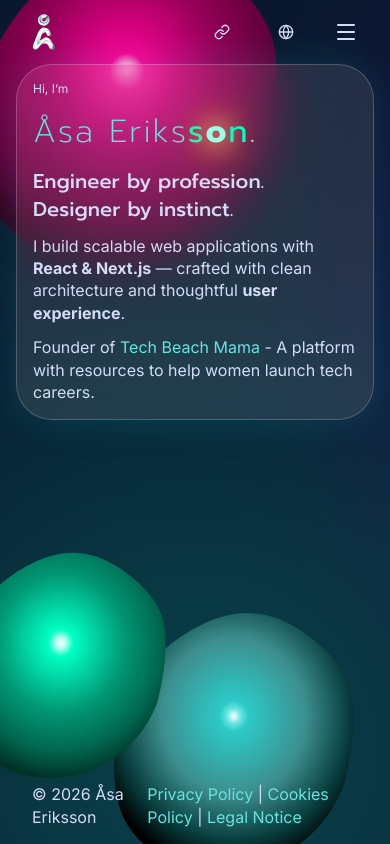
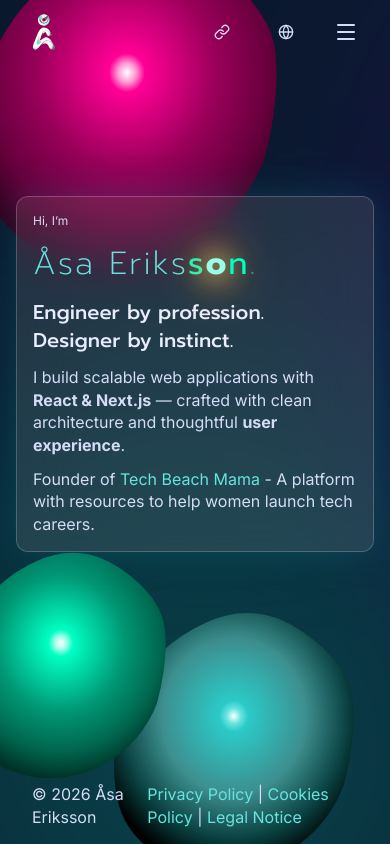
Before and after one commit to Bjornhona/asa-eriksson-portfolio, a Next.js app: page /en in a window 390 px wide. Built offline with nearby package versions, Linux system fonts and the light colour scheme.

Commit message:
rounded corders made responsive

```diff
--- a/src/app/[locale]/page.tsx
+++ b/src/app/[locale]/page.tsx
@@ -34,7 +34,7 @@ export default function Home() {
       <MistBackground />
       <FloatingBlobs />
       <div className="absolute inset-0 flex items-center justify-center z-10 px-4 sm:px-6 md:px-8">
-        <main className="flex flex-col min-h-screen w-full max-w-lg flex-start justify-between py-16 sm:py-20 md:py-24 lg:py-[120px]">
+        <main className="flex flex-col min-h-screen w-full max-w-lg flex-start justify-center mb-24">
           <GlassCard>
             <motion.div
               className="flex flex-col items-start text-left gap-3 sm:gap-6"
--- a/src/components/GlassCard/GlassCard.tsx
+++ b/src/components/GlassCard/GlassCard.tsx
@@ -17,7 +17,7 @@ export default function GlassCard({
 }: GlassCardProps) {
   return (
     <motion.div
-      className={`relative w-full max-w-[min(600px,calc(100vw-2rem))] min-h-[280px] sm:min-h-[360px] md:min-h-[420px] ${className}`}
+      className={`relative w-fit min-h-fit ${className}`}
       style={
         width || height
           ? {
@@ -31,11 +31,11 @@ export default function GlassCard({
       transition={{ duration: 0.6, ease: "easeOut" }}
     >
       {/* Outer Glow */}
-      <div className="absolute inset-0 blur-3xl opacity-40 bg-blue-500/20 rounded-[10%]" />
+      <div className="absolute inset-0 blur-3xl opacity-40 bg-blue-500/20 rounded-lg" />
 
       {/* Glass Layer */}
       <div
-        className="relative h-full w-full backdrop-blur-xl bg-white/10 border border-white/20 shadow-[0_0_40px_rgba(34,211,238,0.15)] rounded-[10%] p-4 sm:p-8 md:p-16"
+        className="relative w-fit backdrop-blur-xl bg-white/10 border border-white/20 shadow-[0_0_40px_rgba(34,211,238,0.15)] rounded-md sm:rounded-lg md:rounded-xl p-4 sm:p-8 md:p-16"
       >
         {children}
       </div>
--- a/src/styles/globals.css
+++ b/src/styles/globals.css
@@ -27,14 +27,14 @@ h1 {
   font-size: var(--font-size-3xl);
   font-weight: 200;
   letter-spacing: 2px;
-  color: var(--color-primary);
+  color: hsl(var(--color-primary));
 }
 
 h2 {
   font-family: var(--font-prompt);
   font-size: var(--font-size-xl);
   font-weight: 500;
-  color: var(--color-title);
+  color: hsl(var(--color-title));
 }
 
 h3 {
--- a/src/styles/tokens.css
+++ b/src/styles/tokens.css
@@ -1,7 +1,10 @@
 :root {
   --font-sans: 'Inter', sans-serif;
 
-  --radius: 0.5rem;
+  --radius-sm: 0.5rem;
+  --radius-md: 0.75rem;
+  --radius-lg: 1rem;
+  --radius-xl: 1.5rem;
 
   /* Breakpoints */
   --breakpoint-xs: 320px;
--- a/tailwind.config.ts
+++ b/tailwind.config.ts
@@ -76,9 +76,10 @@ const config: Config = {
         glowOuter: "hsl(var(--glow-outer) / <alpha-value>)",
       },
       borderRadius: {
-        lg: "var(--radius)",
-        md: "calc(var(--radius) - 2px)",
-        sm: "calc(var(--radius) - 4px)",
+        xl: "var(--radius-xl)",
+        lg: "var(--radius-lg)",
+        md: "var(--radius-md)",
+        sm: "var(--radius-sm)",
       },
       spacing: {
         1: "var(--space-1)",
```
Lines whose indentation alone changed are shown as unchanged.
